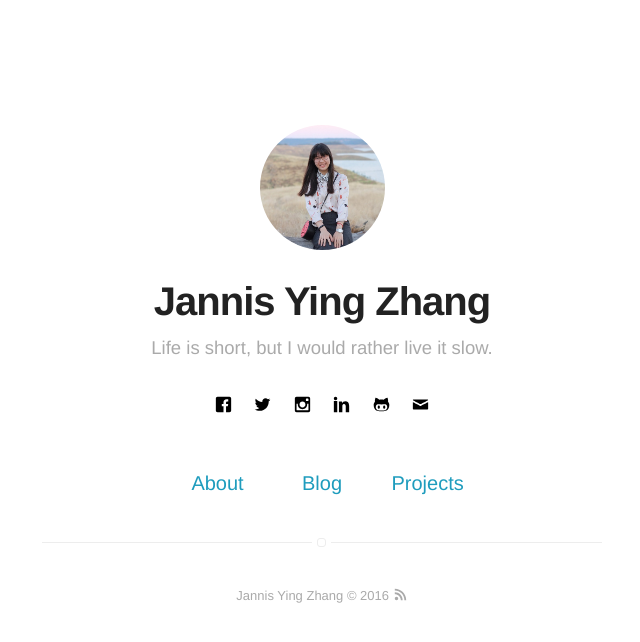
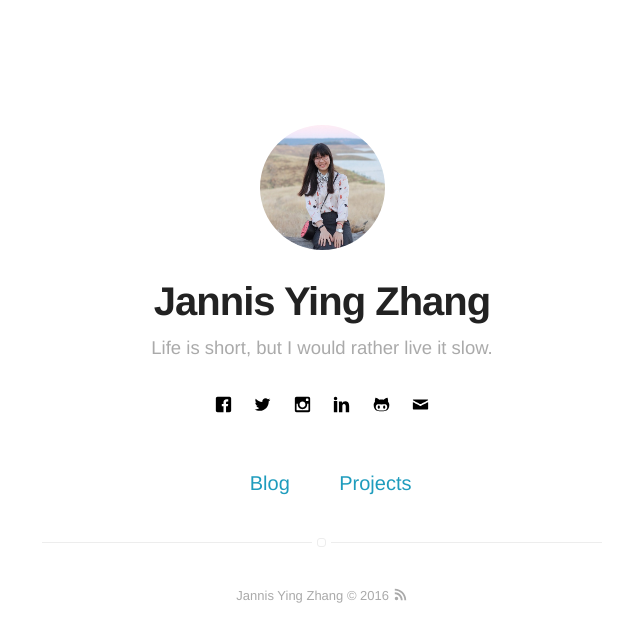
Before and after one commit to yingtostats/yingtostats.github.io, a Jekyll site: the page built from index.html, in a window 1280 px wide. Shown: the top 642 px of the page, without its empty margins (318-958 px from the left). Built offline with Jekyll 4.4.1, drawn with Linux system fonts in a browser that asks for light colours.

Commit message:
gitabout

```diff
--- a/404.html
+++ b/404.html
@@ -6,7 +6,5 @@ permalink: 404.html
 
 <div class="page">
   <h1 class="page-title">404: Page not found</h1>
-  <p class="lead">Sorry, I've misplaced that URL or it's pointing to something that doesn't exist. <a href="{{ site.url }}">Head back home</a> to try finding it again.</p>
-  <p class="lead">Or just <a class="link" href="https://github.com/yingtostats/yingtostats.github.io">Git Push</a> to notify me. </p>
-  <p class="lead">I am not a good webpage developer so I would really appreciate your help.</p>
+  <p class="lead">Sorry, we've misplaced that URL or it's pointing to something that doesn't exist. <a href="{{ site.baseurl }}">Head back home</a> to try finding it again.</p>
 </div>
--- a/_config.yml
+++ b/_config.yml
@@ -65,7 +65,7 @@ width: normal
 projects: true
 
 # if you don't need "about" or "blog", comment them out below
-about: true
+about: false
 blog: true
 
 # do you want to show the "read time" of the posts?
@@ -100,6 +100,6 @@ gems:
   - jekyll-paginate
 
 jekyll-mentions:
-    base_url: yingsight.com
+    base_url: http://yingsight.com
 #gist:
 #  noscript: false
```
